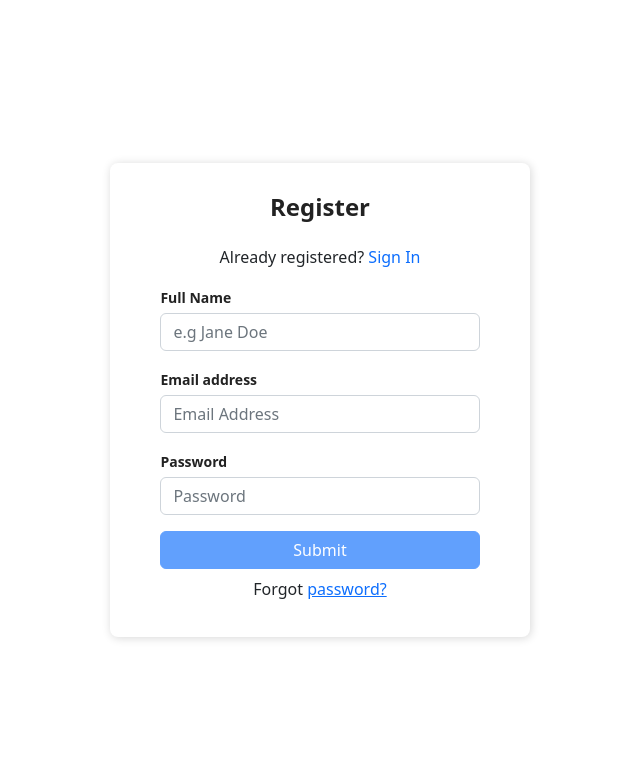
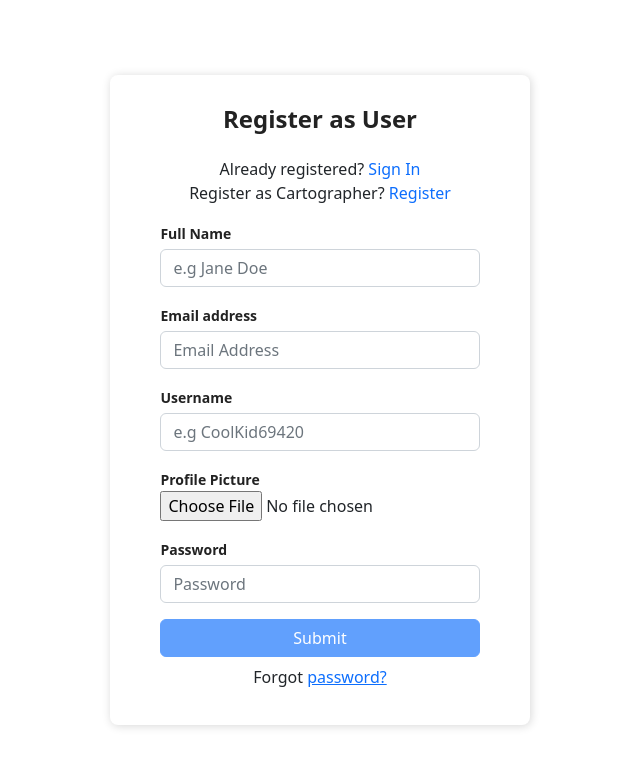
Before and after one commit to e-lich/globe-runner, a React (Create React App) app in the folder IzvorniKod/frontend/: page /auth in a window 1280 px wide. Both pictures are taken after a click on the element "Register". Shown: the top 766 px of the page, without its empty margins (320-960 px from the left). Built offline with nearby package versions, Linux system fonts and the light colour scheme.

Commit message:
Added aditional register fields for user types

```diff
--- a/IzvorniKod/frontend/src/App.tsx
+++ b/IzvorniKod/frontend/src/App.tsx
@@ -8,14 +8,14 @@ import "./App.css";
 import "./App.css";
 import Auth from "./pages/Auth";
 import Home from "./pages/Home";
-const baseUrl = "http://localhost:5000";
+const baseUrl = "http://localhost:5000/";
 
 function App() {
   return (
     <BrowserRouter>
       <Routes>
+        <Route path="/" element={<Home />} />
         <Route path="/auth" element={<Auth />} />
-        <Route path="home" element={<Home />} />
       </Routes>
     </BrowserRouter>
   );
--- a/IzvorniKod/frontend/src/pages/Auth.tsx
+++ b/IzvorniKod/frontend/src/pages/Auth.tsx
@@ -3,10 +3,11 @@ import { useNavigate } from "react-router-dom";
 
 export default function Auth() {
   let [authMode, setAuthMode] = useState("signin");
+  let [userType, setUserType] = useState("basic");
+  const [file, setFile] = useState<string | Blob>("");
 
   let [email, setEmail] = useState("");
   let [password, setPassword] = useState("");
-
   let [submitDisabled, setSubmitDisabled] = useState(true);
 
   const navigate = useNavigate();
@@ -15,12 +16,22 @@ export default function Auth() {
     setAuthMode(authMode === "signin" ? "register" : "signin");
   };
 
+  const changeUserType = () => {
+    setUserType(userType === "basic" ? "cartographer" : "basic");
+  };
+
   function handleEmailChange(e: React.ChangeEvent<HTMLInputElement>): void {
     setEmail(e.target.value);
   }
 
   function handlePasswordChange(e: React.ChangeEvent<HTMLInputElement>): void {
     setPassword(e.target.value);
+  }
+
+  function profilePictureChange(e: React.ChangeEvent<HTMLInputElement>): void {
+    if (e.target.files && e.target.files[0]) {
+      setFile(e.target.files[0]);
+    }
   }
 
   useEffect(() => {
@@ -77,6 +88,84 @@ export default function Auth() {
               </button>
             </div>
             <p className="text-center mt-2">
+              <a href="#">Forgot password?</a>
+            </p>
+          </div>
+        </form>
+      </div>
+    );
+  }
+  if (userType === "basic") {
+    return (
+      <div className="Auth-form-container">
+        <form className="Auth-form">
+          <div className="Auth-form-content">
+            <h3 className="Auth-form-title">Register as User</h3>
+            <div className="text-center">
+              Already registered?{" "}
+              <span className="link-primary" onClick={changeAuthMode}>
+                Sign In
+              </span>
+            </div>
+            <div className="text-center">
+              Register as Cartographer?{" "}
+              <span className="link-primary" onClick={changeUserType}>
+                Register
+              </span>
+            </div>
+            <div className="form-group mt-3">
+              <label>Full Name</label>
+              <input
+                type="email"
+                className="form-control mt-1"
+                placeholder="e.g Jane Doe"
+              />
+            </div>
+            <div className="form-group mt-3">
+              <label>Email address</label>
+              <input
+                type="email"
+                className="form-control mt-1"
+                placeholder="Email Address"
+                onChange={(e) => handleEmailChange(e)}
+              />
+            </div>
+            <div className="form-group mt-3">
+              <label>Username</label>
+              <input
+                type="username"
+                className="form-control mt-1"
+                placeholder="e.g CoolKid69420"
+              />
+            </div>
+            <div className="form-group mt-3">
+              <label>Profile Picture</label>
+              <input
+                id="file"
+                type="file"
+                onChange={(e) => profilePictureChange(e)}
+              />
+            </div>
+            <div className="form-group mt-3">
+              <label>Password</label>
+              <input
+                type="password"
+                className="form-control mt-1"
+                placeholder="Password"
+                onChange={(e) => handlePasswordChange(e)}
+              />
+            </div>
+            <div className="d-grid gap-2 mt-3">
+              <button
+                type="submit"
+                className="btn btn-primary"
+                onClick={() => navigate("/home")}
+                disabled={submitDisabled}
+              >
+                Submit
+              </button>
+            </div>
+            <p className="text-center mt-2">
               Forgot <a href="#">password?</a>
             </p>
           </div>
@@ -89,11 +178,17 @@ export default function Auth() {
     <div className="Auth-form-container">
       <form className="Auth-form">
         <div className="Auth-form-content">
-          <h3 className="Auth-form-title">Register</h3>
+          <h3 className="Auth-form-title">Register as Cartographer</h3>
           <div className="text-center">
             Already registered?{" "}
             <span className="link-primary" onClick={changeAuthMode}>
               Sign In
+            </span>
+          </div>
+          <div className="text-center">
+            Register as User?{" "}
+            <span className="link-primary" onClick={changeUserType}>
+              Registers
             </span>
           </div>
           <div className="form-group mt-3">
@@ -105,12 +200,36 @@ export default function Auth() {
             />
           </div>
           <div className="form-group mt-3">
+            <label>Username</label>
+            <input
+              type="username"
+              className="form-control mt-1"
+              placeholder="e.g Jane Doe"
+            />
+          </div>
+          <div className="form-group mt-3">
+            <label>IBAN</label>
+            <input
+              type="number"
+              className="form-control mt-1"
+              placeholder="e.g HR111423431212"
+            />
+          </div>
+          <div className="form-group mt-3">
             <label>Email address</label>
             <input
               type="email"
               className="form-control mt-1"
               placeholder="Email Address"
               onChange={(e) => handleEmailChange(e)}
+            />
+          </div>
+          <div className="form-group mt-3">
+            <label>Profile Picture</label>
+            <input
+              id="file"
+              type="file"
+              onChange={(e) => profilePictureChange(e)}
             />
           </div>
           <div className="form-group mt-3">
--- a/IzvorniKod/frontend/src/pages/Home.tsx
+++ b/IzvorniKod/frontend/src/pages/Home.tsx
@@ -1,3 +1,13 @@
+import { useEffect } from "react";
+import { useNavigate } from "react-router-dom";
+
 export default function Home() {
+  const navigate = useNavigate();
+  let user = false;
+
+  useEffect(() => {
+    if (!user) navigate("/auth");
+  });
+
   return <p>Home is here!</p>;
 }
```
Also changed, not shown: IzvorniKod/frontend/public/placeHolder_img.jpeg (added).
